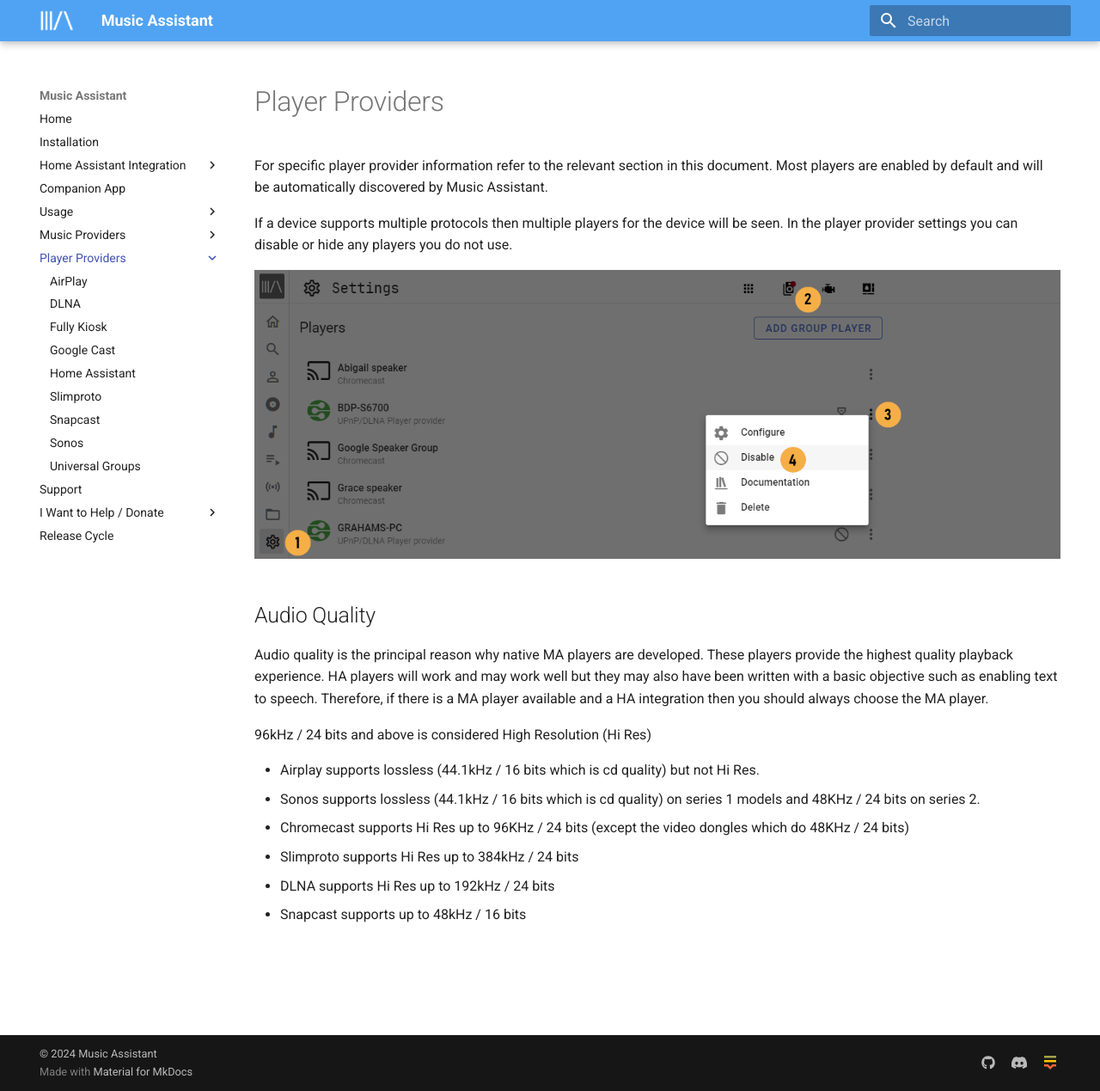
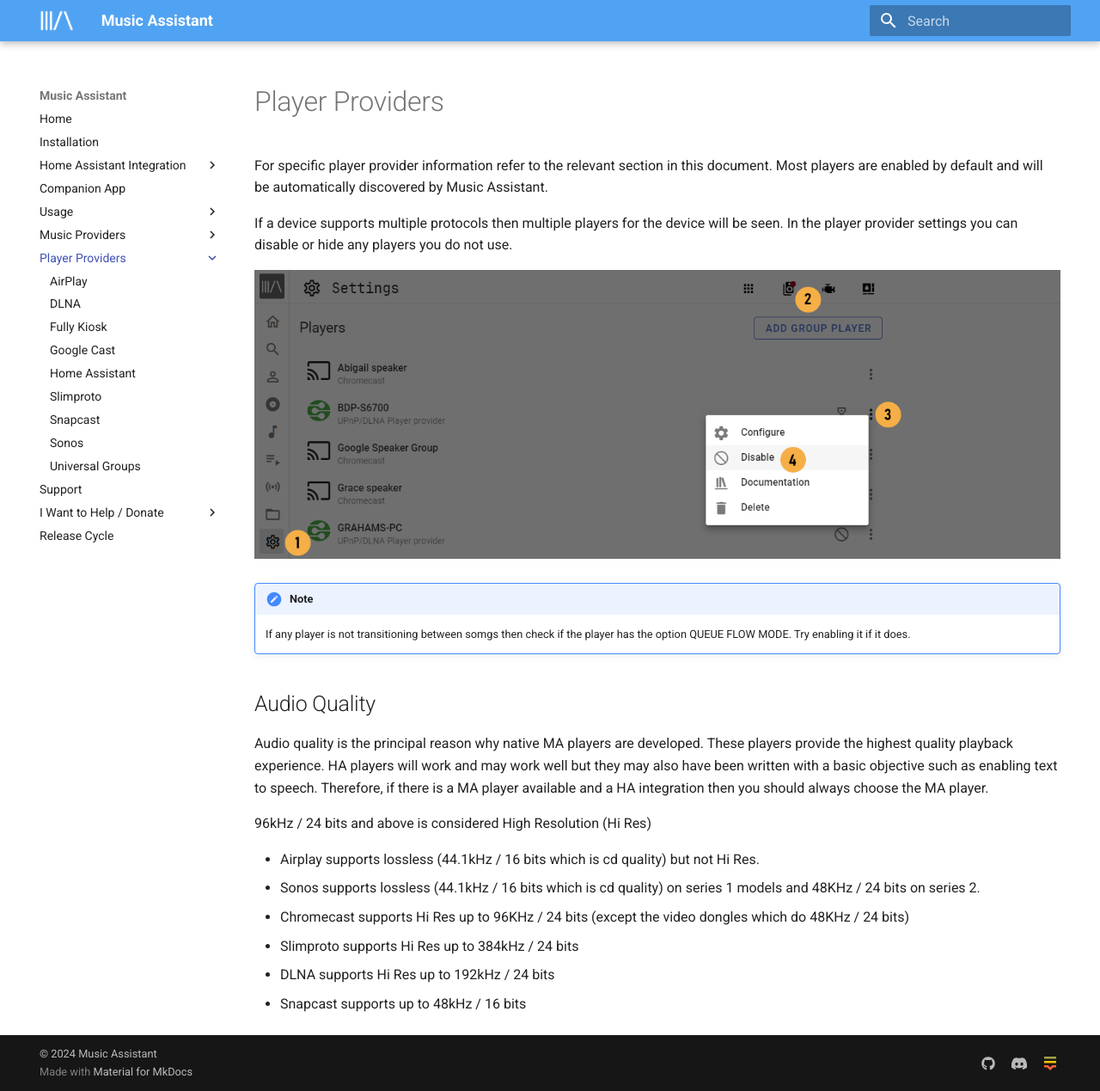
Before and after one commit to pwbriggs/music-assistant.github.io, an MkDocs documentation site: the page built from docs/player-support/index.md, in a window 1280 px wide and 1269 px high. Shown: the whole window at 86% size. Built offline with MkDocs 1.6.1 and Material for MkDocs 9.7.7, drawn with Linux system fonts in a browser that asks for light colours.

Commit message:
Add general note about queue flow mode

```diff
--- a/docs/player-support/index.md
+++ b/docs/player-support/index.md
@@ -5,6 +5,9 @@
 If a device supports multiple protocols then multiple players for the device will be seen. In the player provider settings you can disable or hide any players you do not use.
 
 ![Preview image](../assets/screenshots/player-disable.png){ width = 600 }
+
+!!! note
+    If any player is not transitioning between somgs then check if the player has the option QUEUE FLOW MODE. Try enabling it if it does.
 
 ## Audio Quality
 
```
